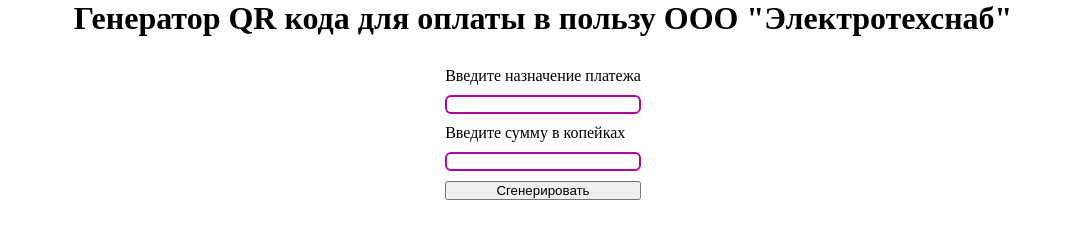
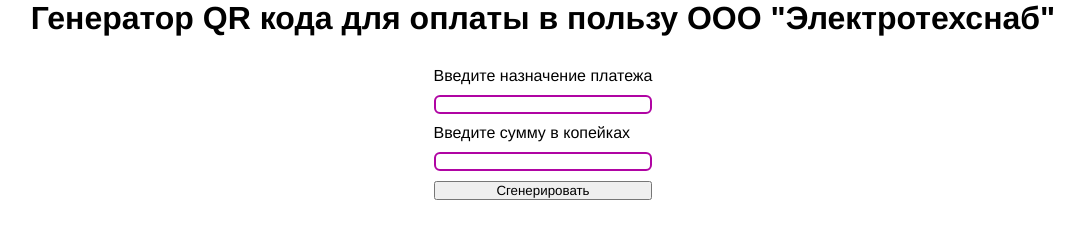
Before and after one commit to Chivirda/payQrForEts, a website built with webpack: page src/index.html in a window 1280 px wide. Shown: the whole page, without its empty margins (97-1181 px from the left). Built offline with nearby package versions, Linux system fonts and the light colour scheme; a web font is replaced by a local one.

Commit message:
feat: add favicon and webfont

```diff
--- a/src/index.html
+++ b/src/index.html
@@ -4,6 +4,7 @@
   <meta charset="UTF-8">
   <meta name="viewport" content="width=device-width, initial-scale=1.0">
   <title>Оплата для ООО "Электротехснаб"</title>
+  <link rel="shortcut icon" href="https://img.icons8.com/cotton/64/000000/mobile-payment--v3.png" type="image/x-icon">
 </head>
 <body>
   <div class="page-wrapper">
--- a/src/style.css
+++ b/src/style.css
@@ -1,7 +1,15 @@
+@font-face {
+  font-family: 'Netflix Sans';
+  font-weight: 400;
+  font-display: optional;
+  src: url(https://assets.nflxext.com/ffe/siteui/fonts/netflix-sans/v3/NetflixSans_W_Rg.woff2) format('woff2'),url(https://assets.nflxext.com/ffe/siteui/fonts/netflix-sans/v3/NetflixSans_W_Rg.woff) format('woff')
+}
+
 * {
   margin: 0;
   padding: 0;
   box-sizing: border-box;
+  font-family: 'Netflix Sans','Helvetica Neue',Helvetica,Arial,sans-serif;
 }
 
 .page-wrapper {
```
Also changed, not shown: 1 other file.
